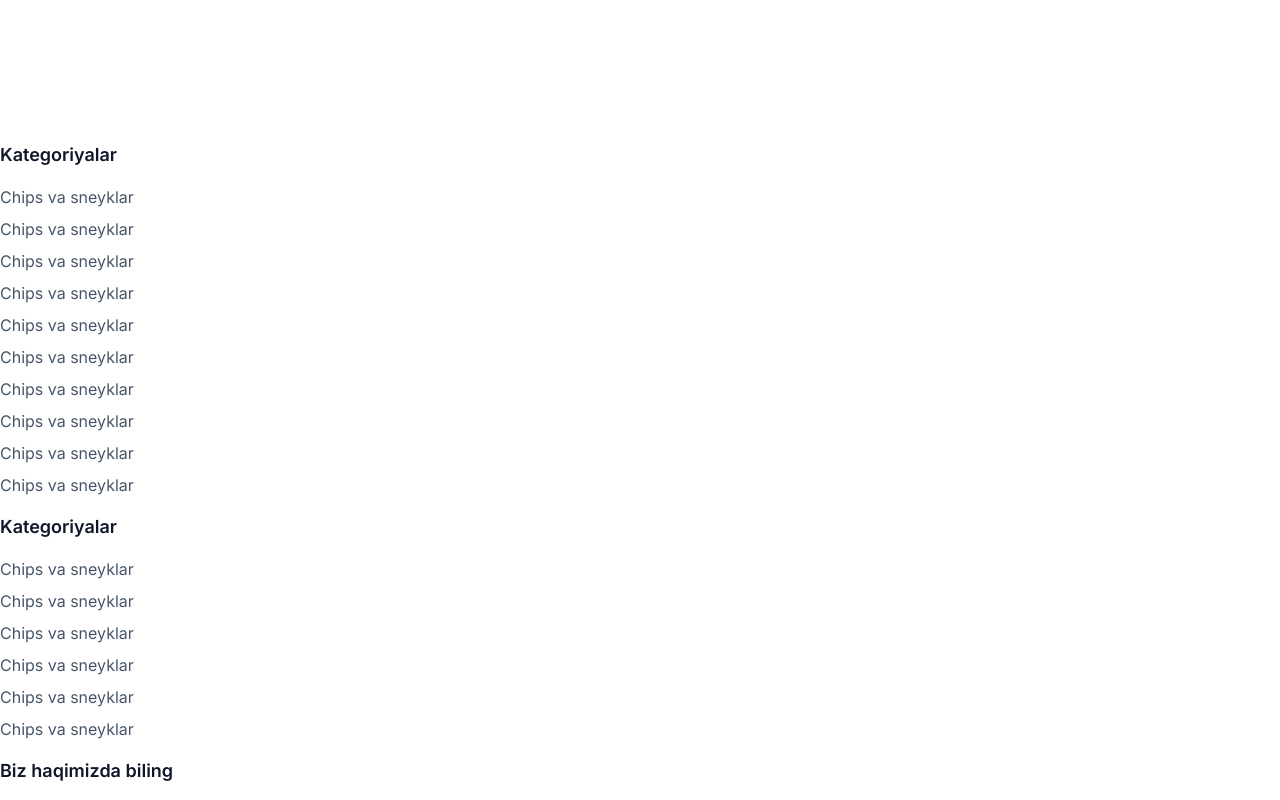
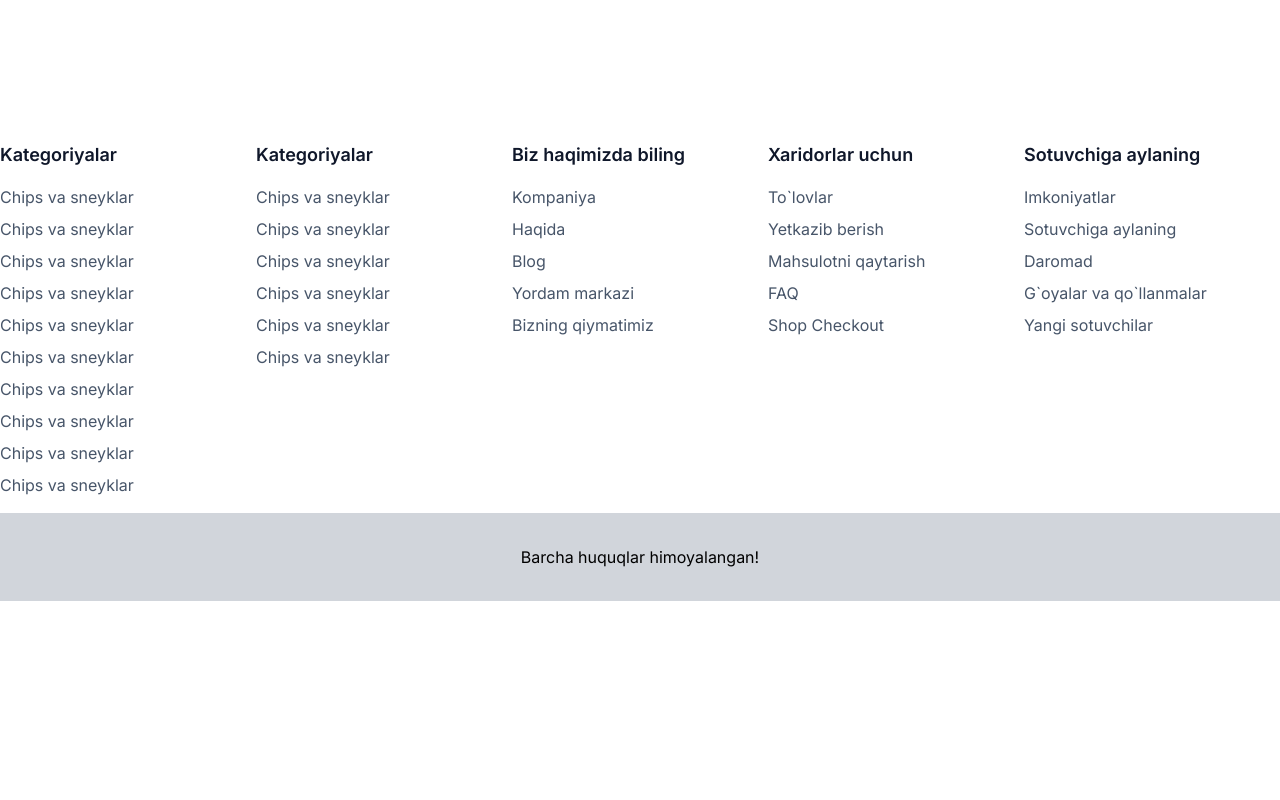
Before and after one commit to sanjarbek-ismatov/freshcart, a Next.js app in the folder frontend/: page / in a window 1280 px wide. Shown: the part 1900-2700 px from the top of the page. After the commit the page ends 2501 px from the top, so only its background shows below. Built offline with nearby package versions, Linux system fonts and the light colour scheme; some icons are missing.

Commit message:
fixed some bugs

```diff
--- /dev/null
+++ b/frontend/app/components/ErrorBoundary/index.tsx
@@ -0,0 +1,17 @@
+"use client";
+import { ReactNode, useEffect, useState } from "react";
+import "./ErrorBoundary.css";
+function ErrorBoundary({ children }: { children: ReactNode }) {
+  const [hasError, setHasError] = useState(false);
+  useEffect(() => {
+    function errorHandler(error: ErrorEvent) {
+      console.log(error);
+      setHasError(true);
+    }
+    window.addEventListener("error", errorHandler);
+    return () => window.removeEventListener("error", errorHandler);
+  });
+  if (hasError) return <p>Something</p>;
+  return children as JSX.Element;
+}
+export default ErrorBoundary;
--- a/frontend/app/components/Footer/index.tsx
+++ b/frontend/app/components/Footer/index.tsx
@@ -9,26 +9,21 @@ function Footer() {
   useEffect(() => {
     splitter().then((data) => setSplitted(data));
   }, [splitter]);
+  if (!splitted) return <p>loading...</p>;
   return (
     <>
-      <div
-        className={`grid grid-cols-${
-          splitted && splitted.length + 3
-        } grid-rows-1 mt-56`}
-      >
+      <div className={`grid grid-cols-5 grid-rows-1 mt-56`}>
         {splitted?.map((e, i) => (
-          <>
           <div key={i}>
             <h4 className="font-semibold text-slate-900 text-lg my-3">
               Kategoriyalar
             </h4>
-              {e.map((e: any, i: number) => (
-                <p className="text-slate-600 text-md leading-8" key={i}>
+            {e.map((e: any, index: number) => (
+              <p className="text-slate-600 text-md leading-8" key={index}>
                 {e.name}
               </p>
             ))}
           </div>
-          </>
         ))}
         <div>
           <h4 className="font-semibold text-slate-900 text-lg my-3">
--- a/frontend/app/components/PopularProducts/index.tsx
+++ b/frontend/app/components/PopularProducts/index.tsx
@@ -7,7 +7,7 @@ function PopularProducts() {
     <>
       <div className="my-6">
         <h1 className="text-3xl font-bold text-slate-900">Popular Products</h1>
-        <div className="my-5 grid sm:grid-cols-2 gap-x-4 gap-y-8 sm:grid-cols-3 md:grid-cols-4 lg:grid-cols-5 grid-rows-2">
+        <div className="my-5 grid sm:grid-cols-2 gap-x-4 gap-y-8 md:grid-cols-4 lg:grid-cols-5 grid-rows-2">
           {products.map((e, i) => (
             <div
               className="relative group py-5 px-3 border hover:border-green-500  z-10 rounded-md"
@@ -23,6 +23,7 @@ function PopularProducts() {
                   src={e.image}
                   loader={() => e.image}
                   alt="Product image"
+                  unoptimized
                 />
                 <div className="absolute  opacity-0 group-hover:opacity-100">
                   <i className="fa-regular bg-white py-2 px-3 rounded-lg cursor-pointer hover:bg-green-500 hover:text-white transition-colors ease-in duration-100 text-slate-900 mx-1 text-2xl fa-eye"></i>
--- a/frontend/app/components/index.ts
+++ b/frontend/app/components/index.ts
@@ -5,3 +5,4 @@ export { default as Categories } from "./Categories";
 export { default as PopularProducts } from "./PopularProducts";
 export { default as About } from "./About";
 export { default as Footer } from "./Footer";
+export {default as ErrorBoundary} from "./ErrorBoundary";
--- a/frontend/app/layout.tsx
+++ b/frontend/app/layout.tsx
@@ -1,6 +1,7 @@
 import "./globals.css";
 import { Metadata } from "next";
 import { Inter } from "next/font/google";
+import { ErrorBoundary } from "./components";
 export const metadata: Metadata = {
   title: "Create Next App",
   description: "Generated by create next app",
@@ -22,7 +23,9 @@ export default function RootLayout({
           referrerPolicy="no-referrer"
         />
       </head>
-      <body className={inter.className}>{children}</body>
+      <body className={inter.className}>
+        <ErrorBoundary>{children}</ErrorBoundary>
+      </body>
     </html>
   );
 }
```
Also changed, not shown: frontend/app/components/ErrorBoundary/ErrorBoundary.css (added). Lines whose indentation alone changed are shown as unchanged.
